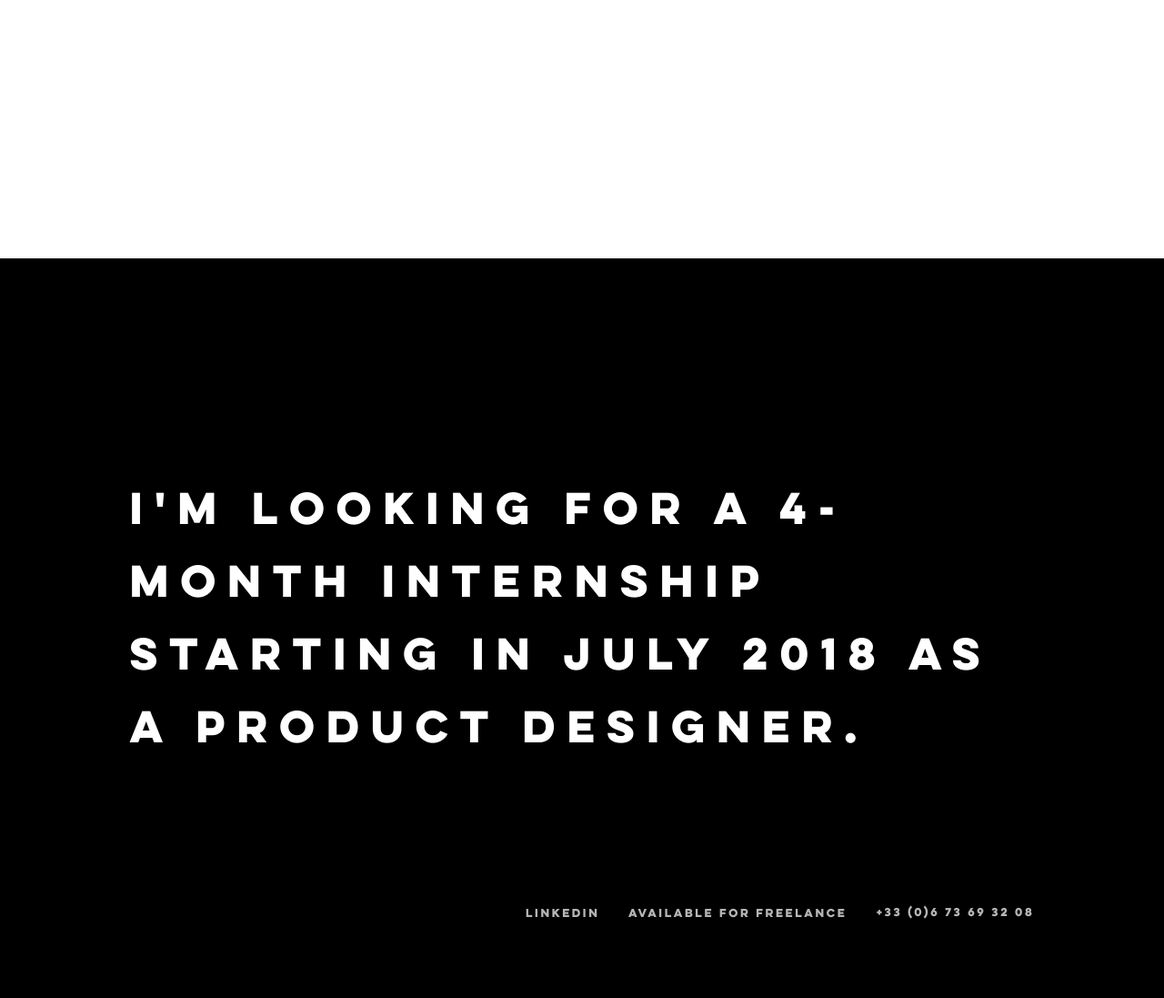
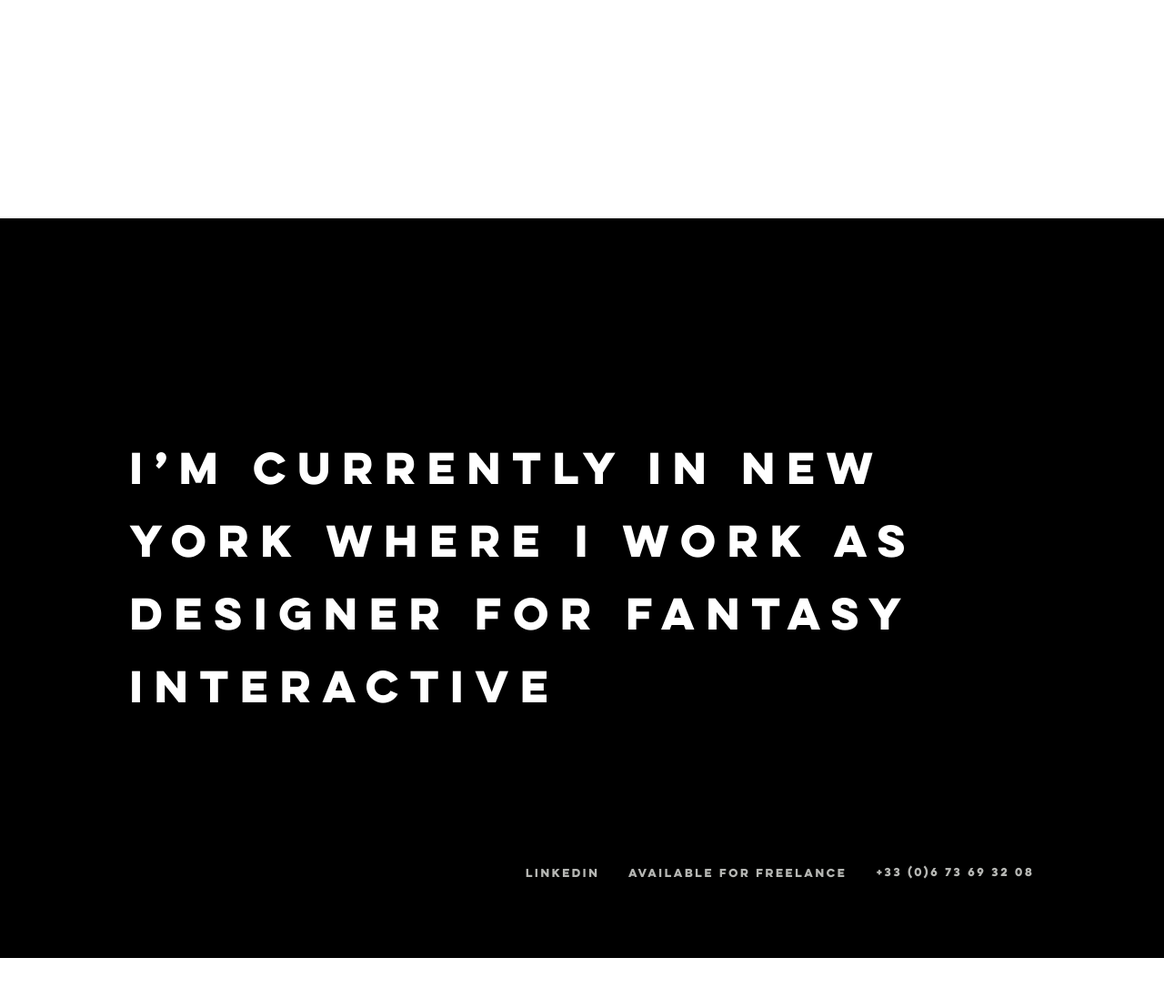
Before and after one commit to etombert/portfolio_cf, a PHP site: page /app/pages/about in a window 1280 px wide. Shown: the part 1401-2498 px from the top of the page at 91% size. After the commit the page ends 2454 px from the top, so only its background shows below. Run offline with PHP 8.4, Linux system fonts and the light colour scheme; some libraries are stand-ins or nearby versions; some web fonts are replaced.

Commit message:
modifs texte

```diff
--- a/app/dist/styles/styles.css
+++ b/app/dist/styles/styles.css
@@ -411,7 +411,8 @@
   /*height: 100%;
 	overflow: hidden;
 	width: 100%;
-	position: fixed;*/ }
+	position: fixed;*/
+  overflow-x: hidden; }
   body a {
     color: black;
     text-decoration: none; }
--- a/app/footer.php
+++ b/app/footer.php
@@ -1,6 +1,6 @@
     <footer>
         <div class="bloc-content">
-            <h2>I'M LOOKING FOR A 4-MONTH INTERNSHIP STARTING IN JULY 2018 AS A PRODUCT DESIGNER.</h2>
+            <h2>I’m currently in New York where I work as Designer for Fantasy Interactive</h2>
         </div>
         <div class="bloc-contact">
             <ul>
--- a/app/pages/about/index.php
+++ b/app/pages/about/index.php
@@ -12,12 +12,12 @@
 
                     <div class="bloc-text">
                         <h3>know more about me</h3>
-                        <p>I blossom everyday in mastering my skills as a designer, creative thinker and web child. I am an eager-to-learn person, in life as well as in my work. I am lead by an insatiable curiosity.</p>
+                        <p>I blossom everyday in mastering my skills as a Designer, creative thinker and web child. I am an eager-to-learn person, in life as well as in my work. I am lead by an insatiable curiosity.</p>
                     </div>
 
                     <div class="bloc-text">
                         <h3>experience & internship</h3>
-                        <p>Last year, I was an intern in the <strong>Trendee</strong> start-up as a Creative Designer. It allowed me to improve new skills and discover incredible people. At the moment, I am looking for an internship as a Product Designer from July 2nd to October 19th 2018 in New York.</p>
+                        <p>Last year, I was an  intern in the <strong>Trendee</strong> start-up as a Creative Designer. It allowed me to improve new skills and discover incredible people. At the moment, I am interning as a designer at <strong>Fantasy Interactive</strong> in New York.</p>
                     </div>
 
                     <div class="bloc-text">
--- a/app/src/styles/base/_global.scss
+++ b/app/src/styles/base/_global.scss
@@ -17,6 +17,8 @@
 	overflow: hidden;
 	width: 100%;
 	position: fixed;*/
+
+	overflow-x: hidden;
 
 	a {
 		color: black;
```
Also changed, not shown: app/dist/styles/styles.min.css.
